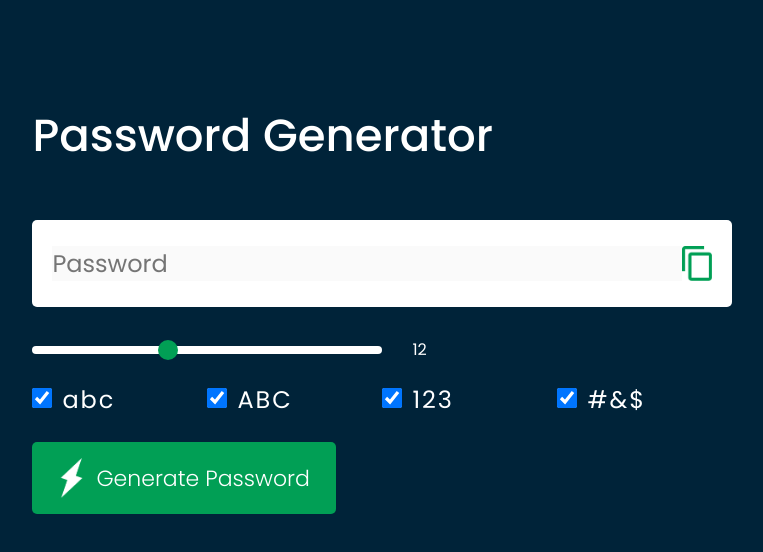
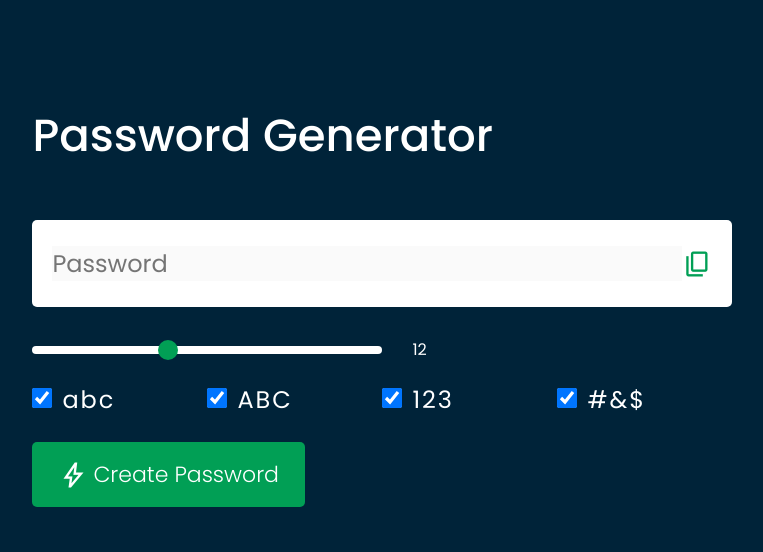
Before and after one commit to hihi69/password_generator2, a plain HTML site: page index.html in a window 1280 px wide. Shown: the whole page, without its empty margins (70-833 px from the left). Drawn offline with nearby package versions, Linux system fonts and the light colour scheme.

Commit message:
・コピーボタン及びコピー機能の実装 ・コピーボタンクリック時にコピーアイコンがチェックマークに変化する機能の実装 次の目標として、チェックマークのデザインに少し手を加えたい。

```diff
--- a/index.html
+++ b/index.html
@@ -5,16 +5,20 @@
     <meta name="viewport" content="width=device-width, initial-scale=1.0" />
     <title>Password Generator</title>
     <link rel="stylesheet" href="./style.css" />
+    <link
+      rel="stylesheet"
+      href="https://fonts.googleapis.com/css2?family=Material+Symbols+Outlined:opsz,wght,FILL,GRAD@24,400,0,0"
+    />
   </head>
   <body>
     <div class="container">
       <h1>Password Generator</h1>
       <div class="display">
         <input type="text" id="passBox" placeholder="Password" disabled />
-        <div id="alertContainer"></div>
-        <img src="./images/copy.png" onclick="copyPassword()" />
+        <span class="material-symbols-outlined" id="copyIcon">
+          content_copy
+        </span>
       </div>
-
       <div class="row">
         <input type="range" min="1" max="30" value="12" id="inputSlider" />
         <span id="sliderValue"></span>
@@ -48,7 +52,7 @@
       </form>
 
       <button id="genBtn">
-        <img src="./images/generate.png" /> Generate Password
+        <span class="material-symbols-outlined"> bolt </span> Create Password
       </button>
     </div>
 
--- a/main.js
+++ b/main.js
@@ -54,21 +54,17 @@
         }
         return genPassword;
       }
-      /* function createPassword() {
-        let password = "";
-        password += upperChars[Math.floor(Math.random() * upperChars.length)];
-        password += lowerChars[Math.floor(Math.random() * lowerChars.length)];
-        password += allNumbers[Math.floor(Math.random() * allNumbers.length)];
-        password += allSymbols[Math.floor(Math.random() * allSymbols.length)];
-
-        while (length > password.length) {
-          password += allChars[Math.floor(Math.random() * allChars.length)];
-        }
-        passwordBox.value = password;
-      } */
 
       // コピーボタン
-      function copyPassword() {
-        passwordBox.select();
-        document.execCommand("copy");
-      }
+      copyIcon.addEventListener("click", () => {
+        if (passBox.value != "" || passBox.value.length >= 1) {
+          navigator.clipboard.writeText(passBox.value);
+          copyIcon.innerText = "check";
+          copyIcon.title = "Paassword Copied!";
+
+          setTimeout(() => {
+            copyIcon.innerHTML = "content_copy";
+            copyIcon.title = "";
+          }, 1000);
+        }
+      });
--- a/style.css
+++ b/style.css
@@ -43,15 +43,16 @@ body {
   font-size: 45px;
 }
 
-.display img {
-  width: 30px;
-  cursor: pointer;
-}
-
 .display input {
   border: 0;
   outline: 0;
   font-size: 24px;
+}
+
+.display span {
+  color: #019f55;
+  cursor: pointer;
+  font-size: 30px;
 }
 
 .container button img {
@@ -72,6 +73,11 @@ body {
   padding: 16px 26px;
   border-radius: 5px;
   cursor: pointer;
+}
+
+.container button span {
+  margin-right: 5px;
+  font-size: 30px;
 }
 
 /* スライドバー */
```
